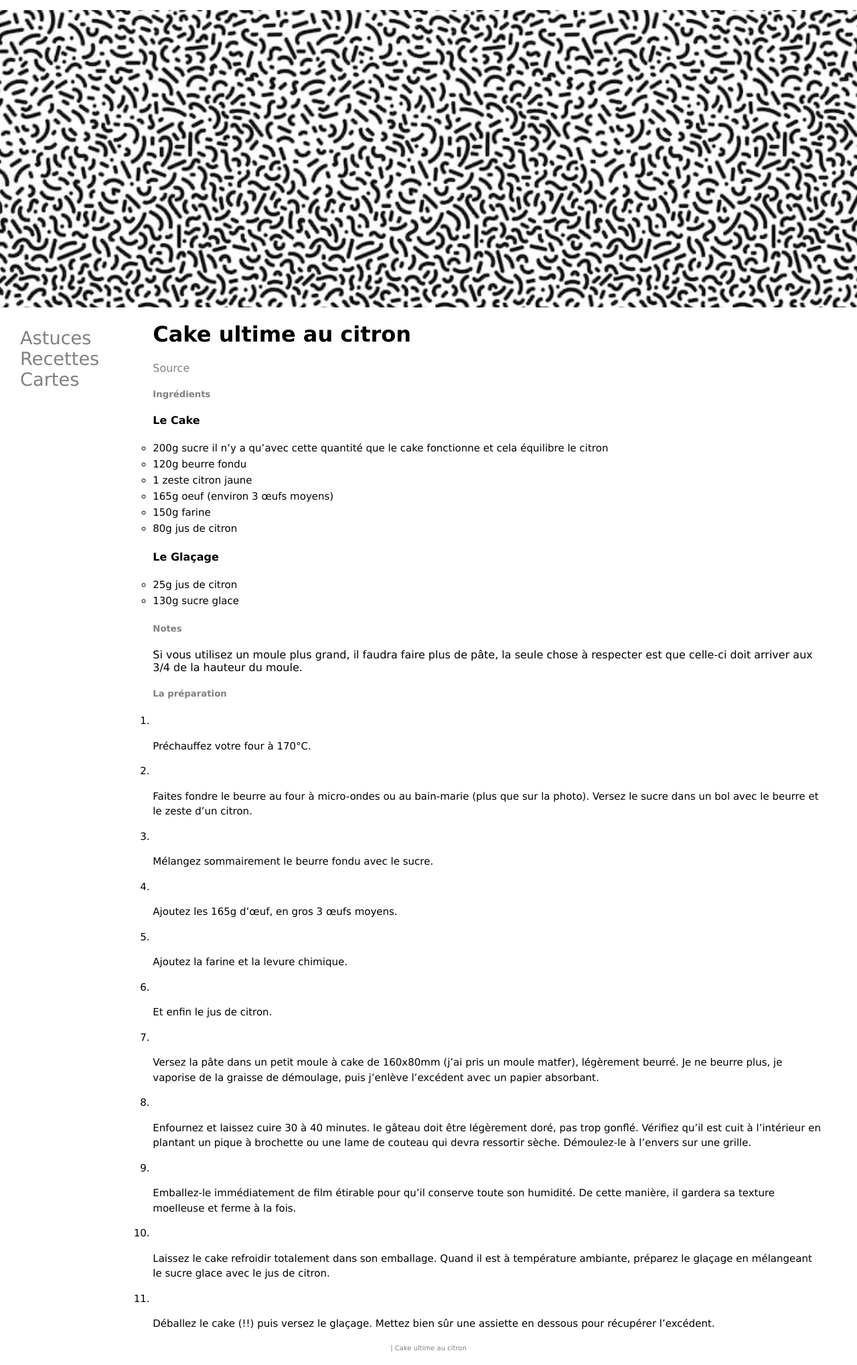
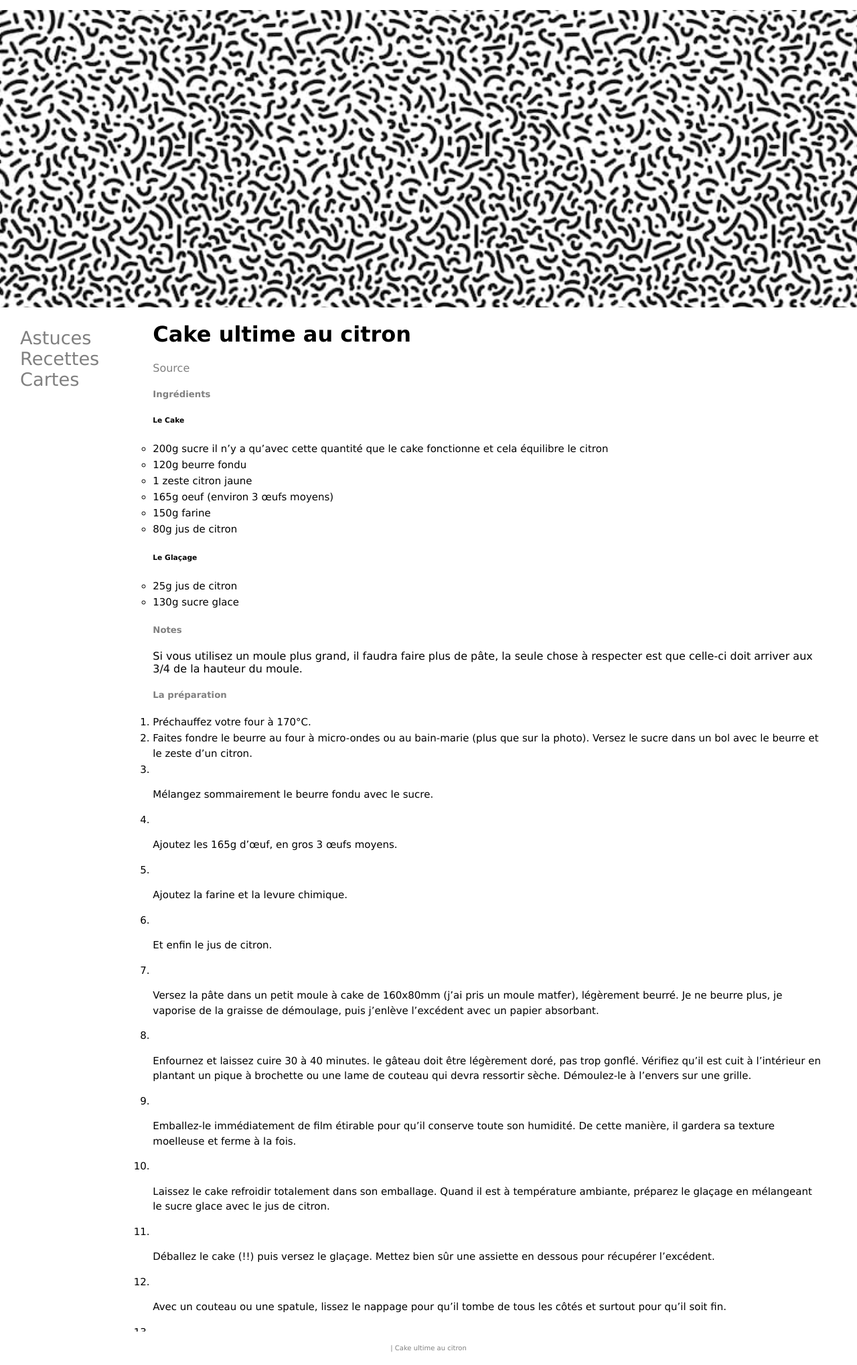
Before and after one commit to DenAff/heol, a Jekyll site: the page built from _posts/recettes/desserts/2020-01-01-cake-ultime-citron.md, in a window 1280 px wide. Shown: the whole page at 67% size. Built offline with Jekyll 4.4.1, drawn with Linux system fonts in a browser that asks for light colours.

```diff
--- a/_posts/recettes/desserts/2020-01-01-cake-ultime-citron.md
+++ b/_posts/recettes/desserts/2020-01-01-cake-ultime-citron.md
@@ -12,7 +12,7 @@ categories: [cuissons & préparations]
 
 ##### Ingrédients
 
-#### Le Cake
+###### Le Cake
 
 - 200g sucre il n’y a qu’avec cette quantité que le cake fonctionne et cela équilibre le citron
 - 120g beurre fondu
@@ -21,7 +21,7 @@ categories: [cuissons & préparations]
 - 150g farine
 - 80g jus de citron
 
-#### Le Glaçage
+###### Le Glaçage
 
 - 25g jus de citron
 - 130g sucre glace
@@ -37,9 +37,7 @@ Si vous utilisez un moule plus grand, il faudra faire plus de pâte, la seule ch
 <section id="categories" markdown="1">
 
 - Préchauffez votre four à 170°C.
-
 - Faites fondre le beurre au four à micro-ondes ou au bain-marie (plus que sur la photo). Versez le sucre dans un bol avec le beurre et le zeste d’un citron.
-
 - Mélangez sommairement le beurre fondu avec le sucre.
 
 - Ajoutez les 165g d’œuf, en gros 3 œufs moyens.
```
Also changed, not shown: other parts of _posts/recettes/desserts/2020-01-01-cake-ultime-citron.md (+1 -1 lines).
